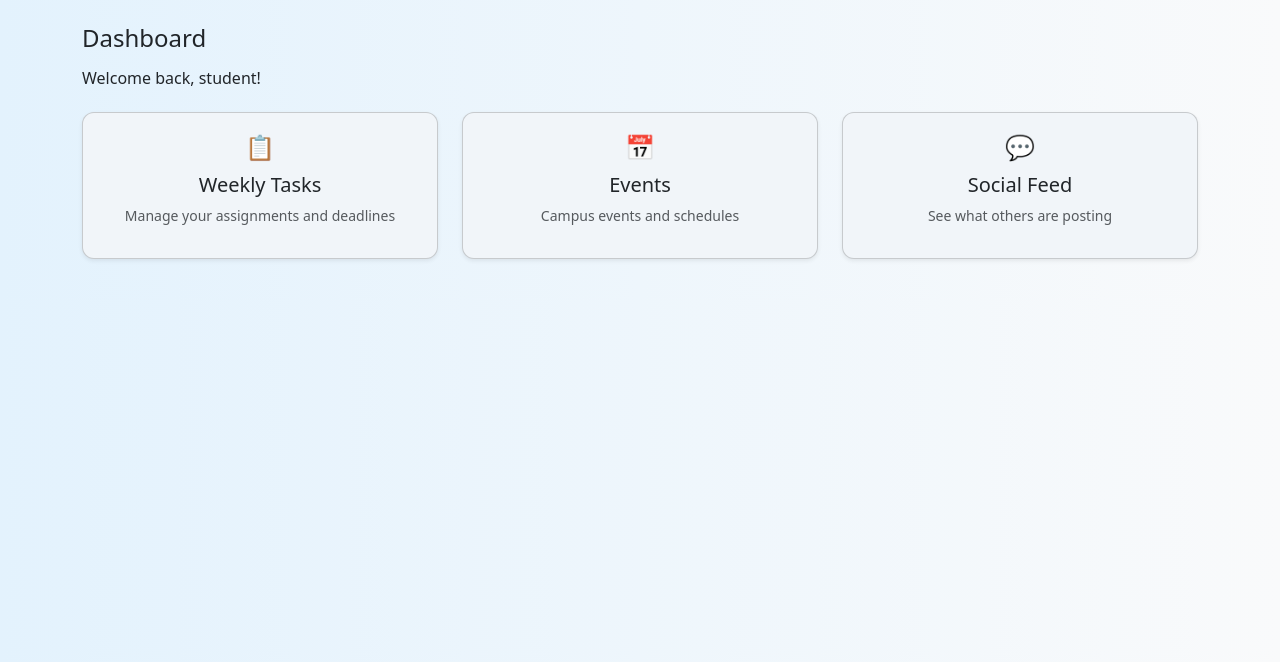
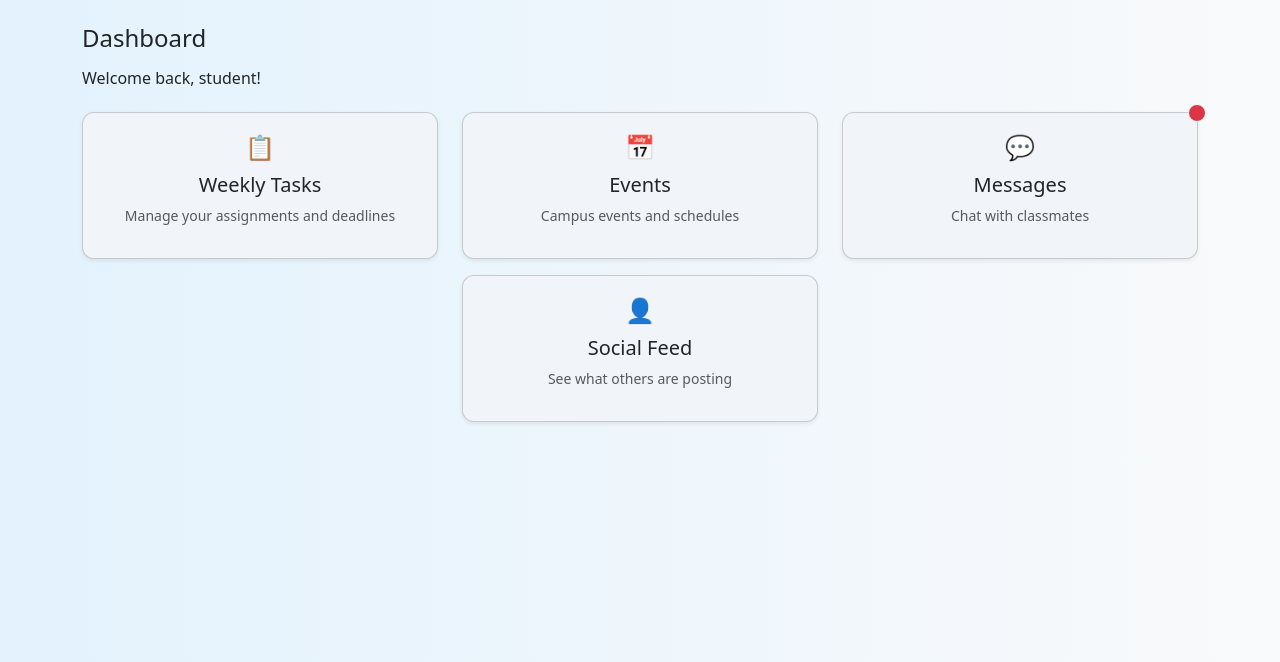
Before and after one commit to Bryanna-Terrazas/campusConnect2026, a Django app: page / in a window 1280 px wide. Shown: the part 56-718 px from the top of the page. Run offline with Django 5.2, Linux system fonts and the light colour scheme; the visitor is signed in with stand-in values (Sample User, id 1).

Commit message:
DOne for now

```diff
--- a/campusConnectApp/templates/base.html
+++ b/campusConnectApp/templates/base.html
@@ -27,7 +27,7 @@
 
   <div class="container py-4">
 
-    {% if messages %}
+    {% if messages and request.resolver_match.url_name != "conversation_detail" and request.resolver_match.url_name != "messages" %}
       {% for message in messages %}
         <div class="alert alert-info alert-dismissible fade show" role="alert">
           {{ message }}
--- a/campusConnectApp/templates/home.html
+++ b/campusConnectApp/templates/home.html
@@ -57,13 +57,30 @@ body {
         </div>
     </div>
 
+    <!-- Messages -->
+    <div class="col-12 col-md-6 col-lg-4 mb-3">
+        <div class="card card-tile shadow-sm text-center p-3 position-relative"
+             onclick="location.href='/messages/';"
+             style="cursor:pointer;">
+
+            <!-- Notification dot -->
+            <span class="position-absolute top-0 start-100 translate-middle p-2 bg-danger border border-light rounded-circle">
+                <span class="visually-hidden">New messages</span>
+            </span>
+
+            <div class="icon">💬</div>
+            <h5>Messages</h5>
+            <p class="small text-muted">Chat with classmates</p>
+        </div>
+    </div>
+
     <!-- Social -->
     <div class="col-12 col-md-6 col-lg-4 mb-3">
         <div class="card card-tile shadow-sm text-center p-3"
              onclick="location.href='/social/';"
              style="cursor:pointer;">
 
-            <div class="icon">💬</div>
+            <div class="icon">👤</div>
             <h5>Social Feed</h5>
             <p class="small text-muted">See what others are posting</p>
         </div>
--- a/campusConnectApp/views.py
+++ b/campusConnectApp/views.py
@@ -213,12 +213,19 @@ def post_delete(request, post_id):
 @login_required
 def profile_delete(request):
     if request.method == 'POST':
-        request.user.delete()
+        user = request.user
+        logout(request)
+        user.delete()
         return redirect('login')
+
     return render(request, 'profile_confirm_delete.html')
 
+from django.contrib.messages import get_messages
 @login_required
 def messages_page(request):
+    storage = get_messages(request)
+    for _ in storage:
+        pass
     conversations = Conversation.objects.filter(participants=request.user)
     users = User.objects.all()
 
@@ -227,8 +234,12 @@ def messages_page(request):
         "users": users
     })
 
+from django.contrib.messages import get_messages
 @login_required
 def conversation_detail(request, convo_id):
+    storage = get_messages(request)
+    for _ in storage:
+        pass
     convo = get_object_or_404(Conversation, id=convo_id)
 
     if request.method == "POST":
```
Also changed, not shown: campusConnectApp/templates/profile.html (+18 -2 lines), campusConnectApp/templates/profile_confirm_delete.html (added, +40 -0 lines).
